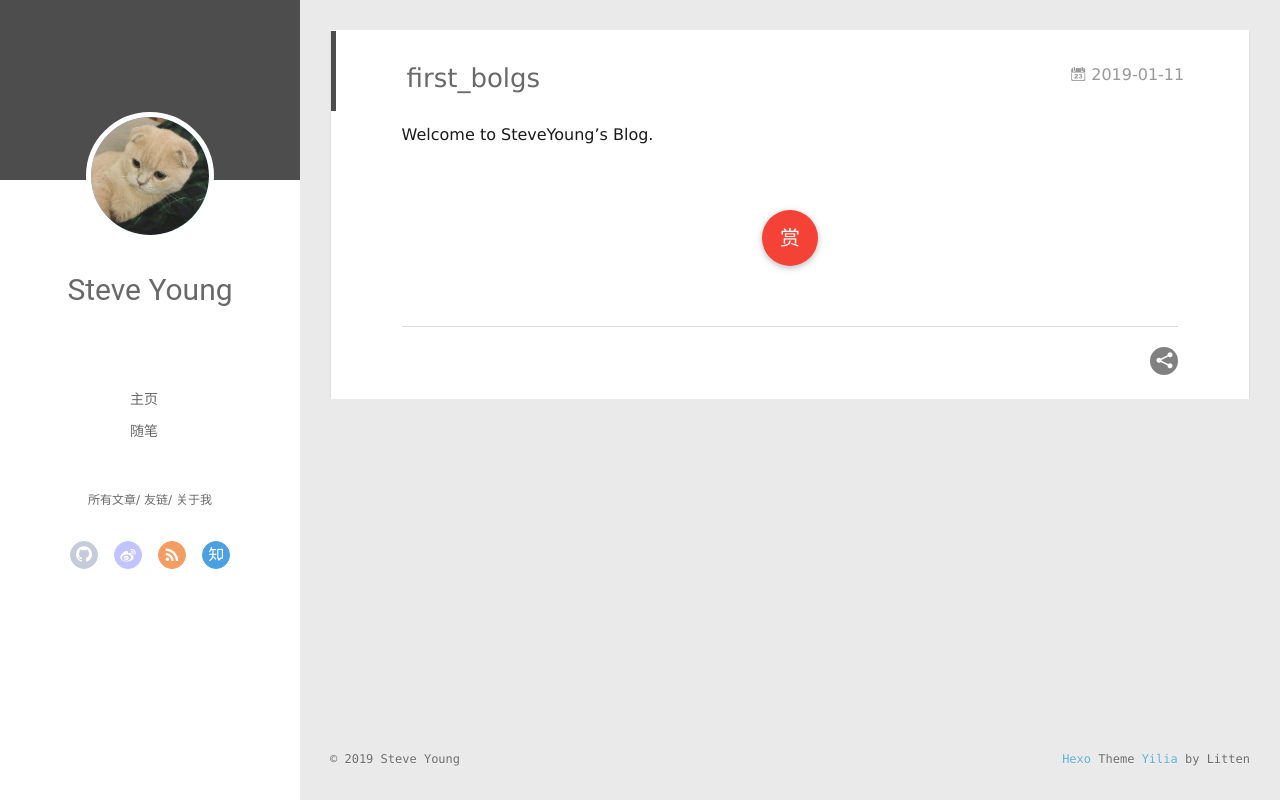
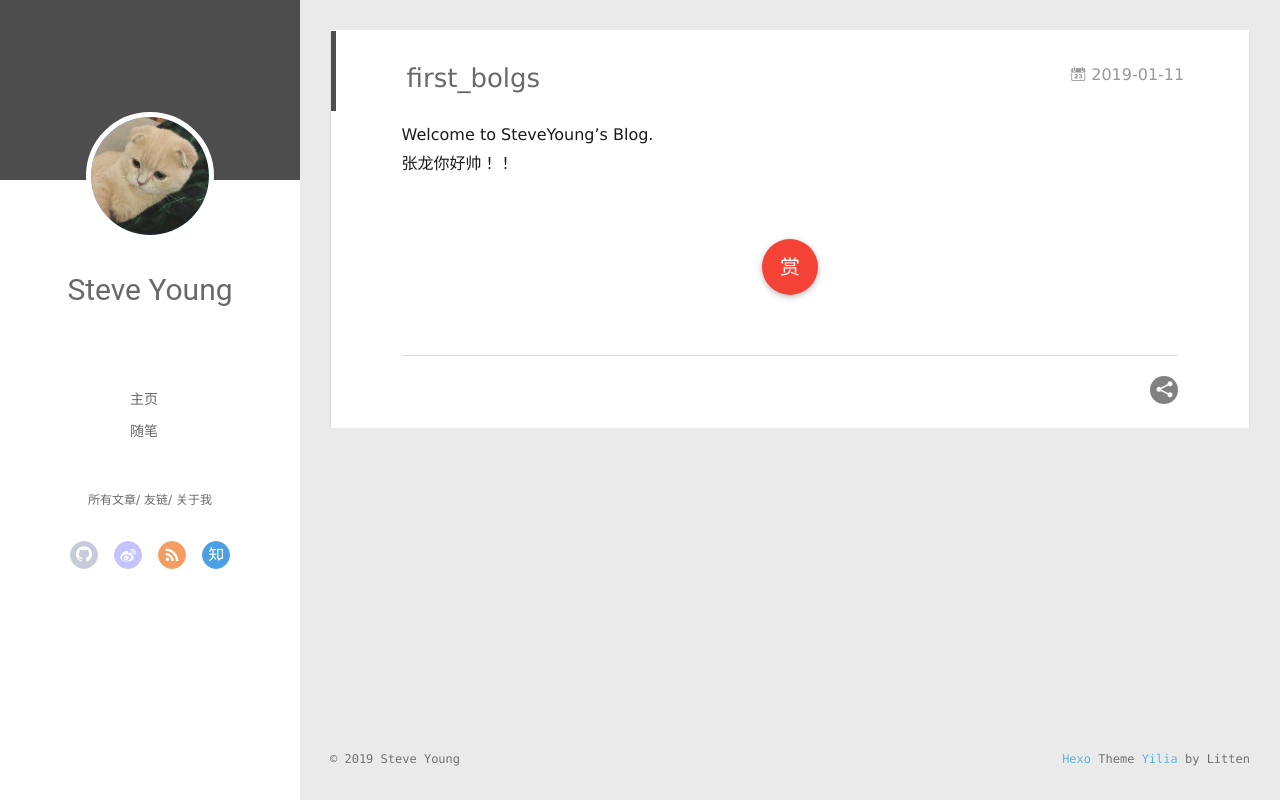
Before and after one commit to SteveYoungForever20/SteveYoungForever20.github.io, a plain HTML site: page 2019/01/11/first-bolgs/index.html in a window 1280 px wide. Drawn offline with Linux system fonts and the light colour scheme; no server answers; files whose address does not match are found by name.

Commit message:
Site updated: 2019-01-11 17:26:41

```diff
--- a/2019/01/11/first-bolgs/index.html
+++ b/2019/01/11/first-bolgs/index.html
@@ -8,17 +8,17 @@
   <link rel="dns-prefetch" href="http://yoursite.com">
   <title>first_bolgs | Hexo</title>
   <meta name="viewport" content="width=device-width, initial-scale=1, maximum-scale=1">
-  <meta name="description" content="Welcome to SteveYoung’s Blog.">
+  <meta name="description" content="Welcome to SteveYoung’s Blog.张龙你好帅！！">
 <meta property="og:type" content="article">
 <meta property="og:title" content="first_bolgs">
 <meta property="og:url" content="http://yoursite.com/2019/01/11/first-bolgs/index.html">
 <meta property="og:site_name" content="Hexo">
-<meta property="og:description" content="Welcome to SteveYoung’s Blog.">
+<meta property="og:description" content="Welcome to SteveYoung’s Blog.张龙你好帅！！">
 <meta property="og:locale" content="default">
-<meta property="og:updated_time" content="2019-01-11T08:41:05.828Z">
+<meta property="og:updated_time" content="2019-01-11T09:25:55.563Z">
 <meta name="twitter:card" content="summary">
 <meta name="twitter:title" content="first_bolgs">
-<meta name="twitter:description" content="Welcome to SteveYoung’s Blog.">
+<meta name="twitter:description" content="Welcome to SteveYoung’s Blog.张龙你好帅！！">
 
     <link rel="alternative" href="/atom.xml" title="Hexo" type="application/atom+xml">
 
@@ -174,7 +174,7 @@
 
     <div class="article-entry" itemprop="articleBody">
 
-        <p>Welcome to SteveYoung’s Blog.</p>
+        <p>Welcome to SteveYoung’s Blog.<br>张龙你好帅！！</p>
 
 
 
```
Also changed, not shown: index.html (+1 -1 lines).
